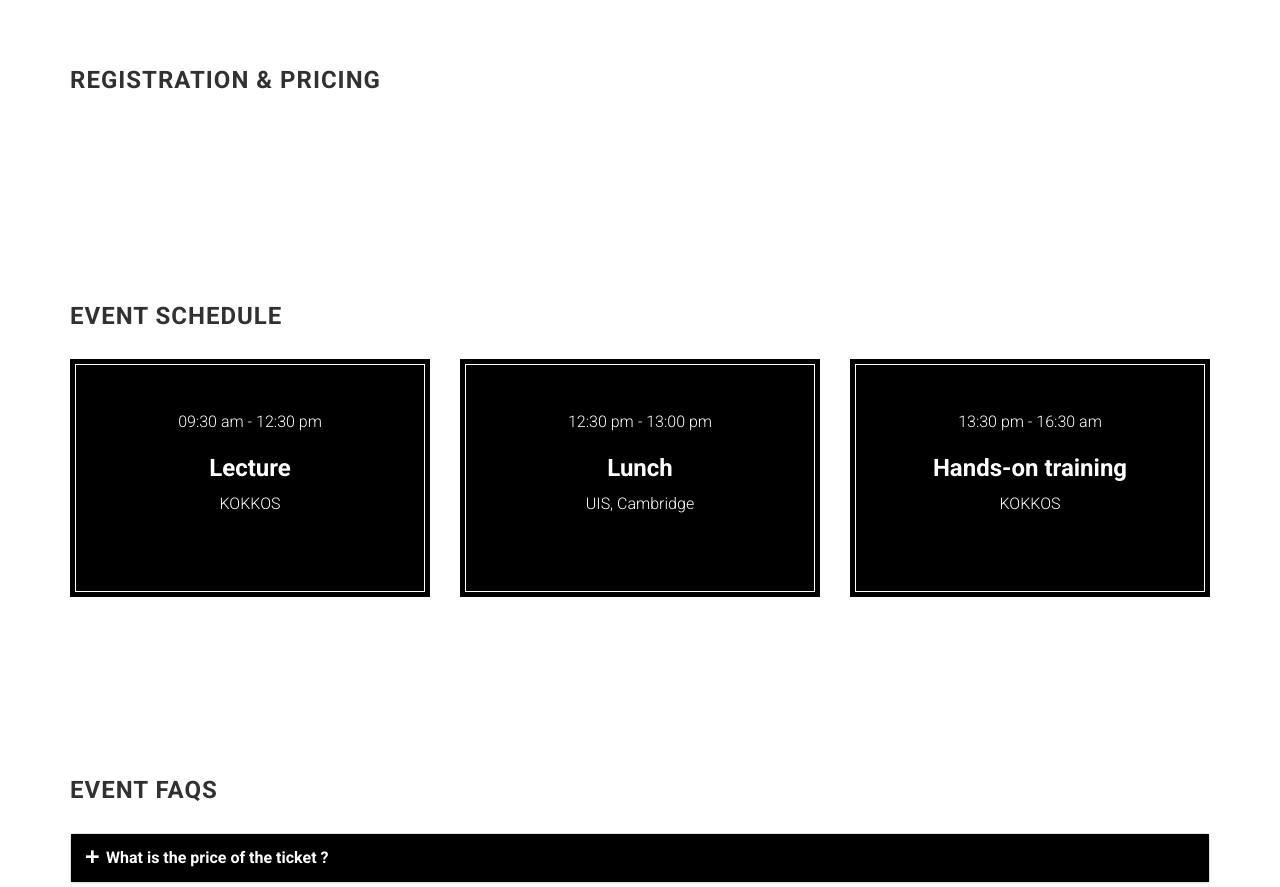
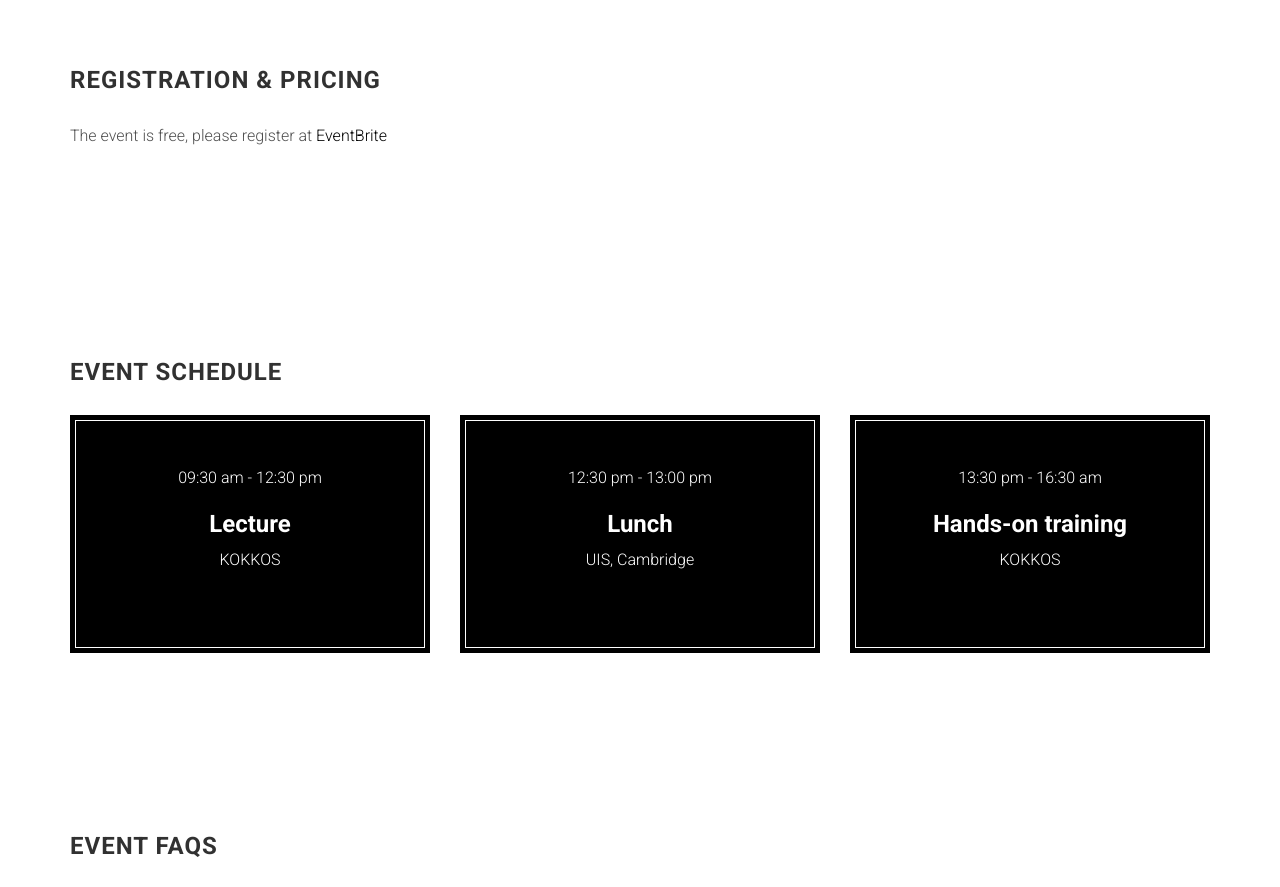
Before and after one commit to RSE-Cambridge/2018-kokkos-workshop, a website: page index.html in a window 1280 px wide. Shown: the part 2520-3407 px from the top of the page. Drawn offline with nearby package versions, Linux system fonts and the light colour scheme; files that its build step writes are made by us from their sources; files whose address does not match are found by name.

Commit message:
:computer: Event registration link

```diff
--- a/index.html
+++ b/index.html
@@ -185,7 +185,8 @@ The event will be free of charge and hosted by Research Computing Service of Uni
         <div class="container">
             <div class="row">
                 <div class="col-md-12">
-                    <h3 class="section-title">Registration &amp; Pricing</h3>
+                  <h3 class="section-title">Registration &amp; Pricing</h3>
+                  <p>The event is free, please register at <a href="https://www.eventbrite.com/e/programming-multi-core-and-many-core-hpc-systems-using-kokkos-registration-41819764040">EventBrite</a></p>
                 </div>
             </div>
         </div>
@@ -288,7 +289,7 @@ The event will be free of charge and hosted by Research Computing Service of Uni
 
                             <div id="collapseOne" class="panel-collapse collapse" role="tabpanel" aria-labelledby="headingOne">
                                 <div class="panel-body">
-                                    <p>The event is free, please register at <a href=""></a></p>
+                                    <p>The event is free, please register at <a href="https://www.eventbrite.com/e/programming-multi-core-and-many-core-hpc-systems-using-kokkos-registration-41819764040">EventBrite</a></p>
                                 </div>
                             </div>
                         </div>
```
